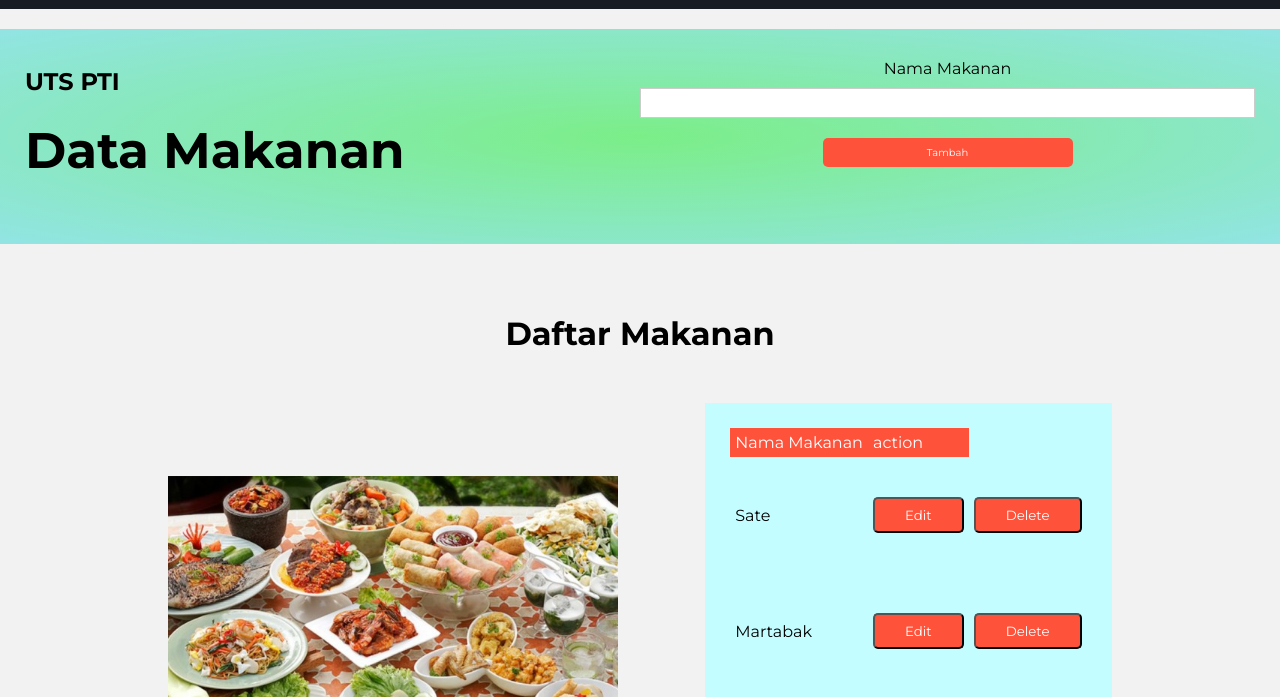
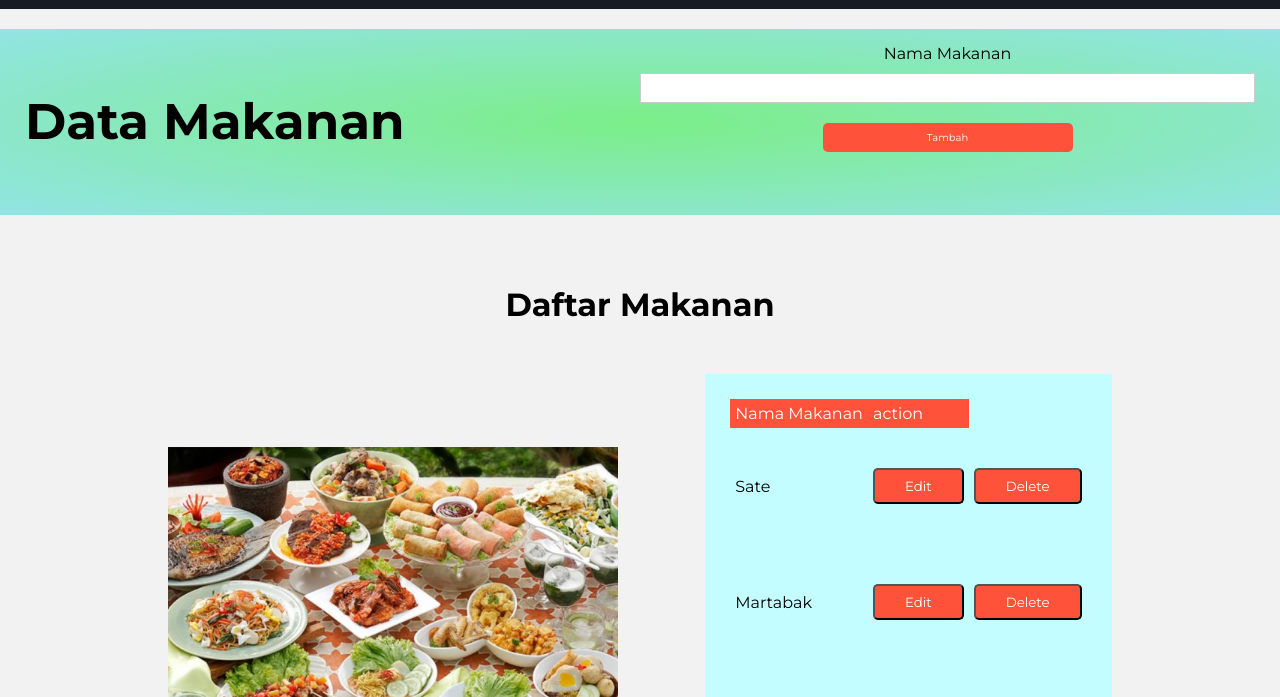
Before and after one commit to Altaair07/Data-Makanan, a plain HTML site: page index.html in a window 1280 px wide. Shown: the part 61-758 px from the top of the page. Drawn offline with Linux system fonts and the light colour scheme.

Commit message:
Update index.html

```diff
--- a/index.html
+++ b/index.html
@@ -32,9 +32,6 @@
             <div class="baris">
                 <div class="col-2">
                     <br><br>
-                    <h2>
-                        UTS PTI
-                    </h2>
                     <h1>Data Makanan</h1>
                 </div>
                 <div class="col-2">
```
